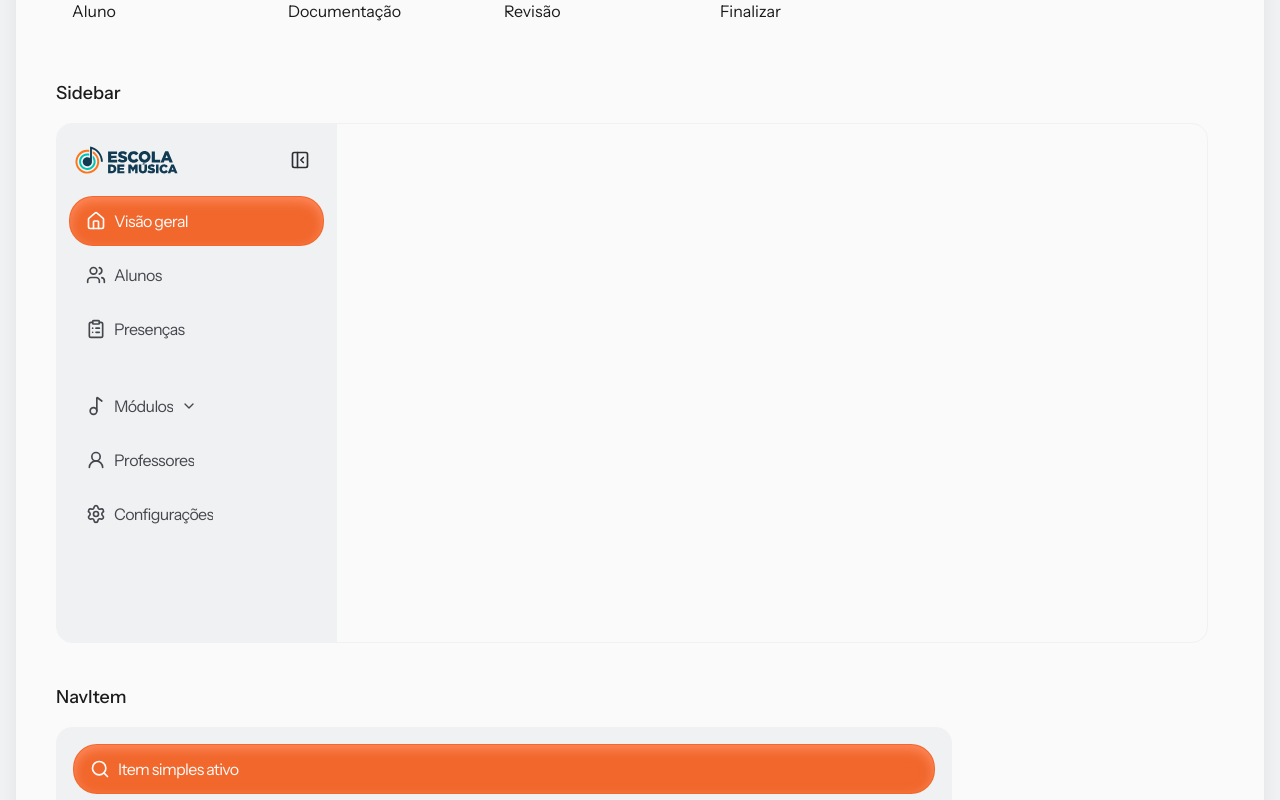
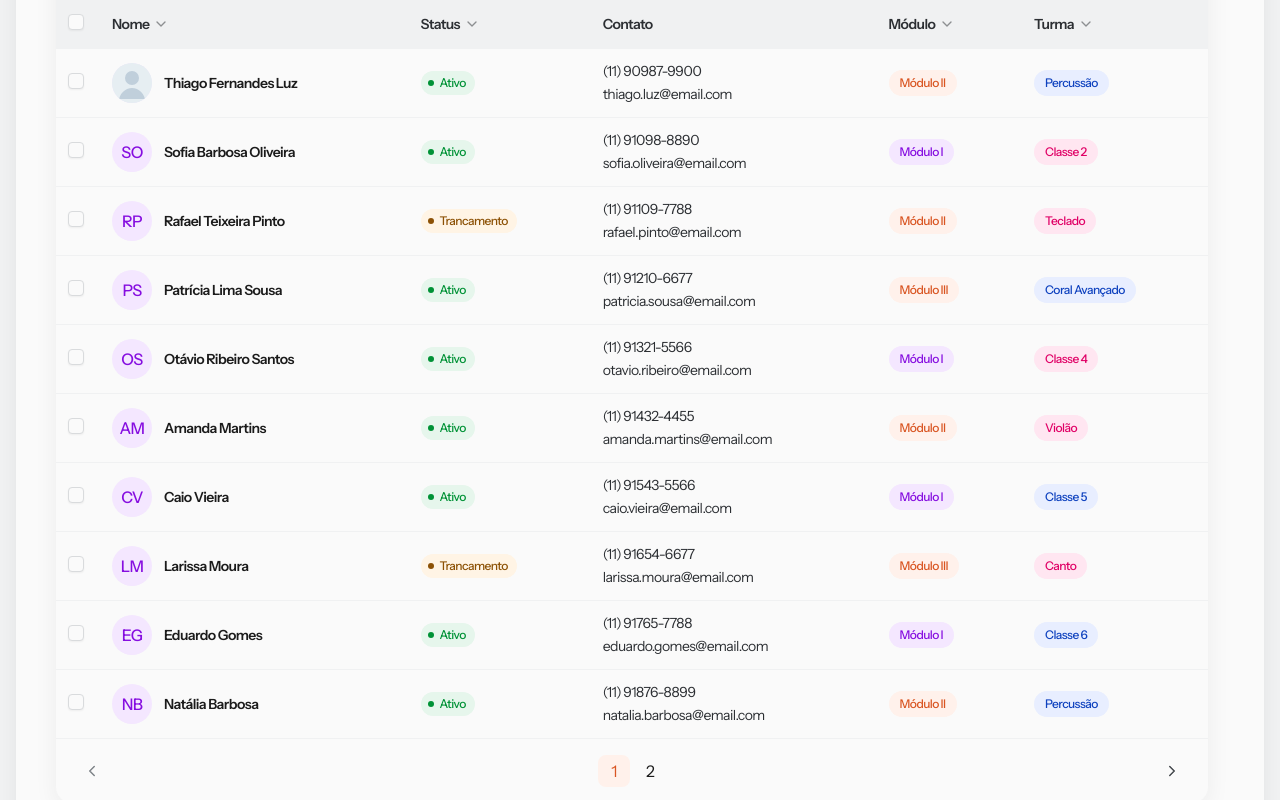
Before and after one commit to AndressaMendess/clm-gestao-2.0, a Next.js app: page /playground in a window 1280 px wide. Shown: the part 3780-4580 px from the top of the page. Built offline with nearby package versions, Linux system fonts and the light colour scheme.

Commit message:
feat: add table-card pagination controls and playground preview

```diff
--- a/src/app/(app)/playground/page.tsx
+++ b/src/app/(app)/playground/page.tsx
@@ -93,6 +93,75 @@ export default function HomePage() {
       module: "Módulo I",
       moduleVariant: "violet",
       classroom: "Classe 4",
+      classroomVariant: "pink",
+    },
+  ];
+  const studentRowsPaginated: StudentTableRow[] = [
+    ...studentRows,
+    {
+      initials: "AM",
+      name: "Amanda Martins",
+      status: "Ativo",
+      phone: "(11) 91432-4455",
+      email: "amanda.martins@email.com",
+      module: "Módulo II",
+      moduleVariant: "orange",
+      classroom: "Violão",
+      classroomVariant: "pink",
+    },
+    {
+      initials: "CV",
+      name: "Caio Vieira",
+      status: "Ativo",
+      phone: "(11) 91543-5566",
+      email: "caio.vieira@email.com",
+      module: "Módulo I",
+      moduleVariant: "violet",
+      classroom: "Classe 5",
+      classroomVariant: "blue",
+    },
+    {
+      initials: "LM",
+      name: "Larissa Moura",
+      status: "Trancamento",
+      phone: "(11) 91654-6677",
+      email: "larissa.moura@email.com",
+      module: "Módulo III",
+      moduleVariant: "orange",
+      classroom: "Canto",
+      classroomVariant: "pink",
+    },
+    {
+      initials: "EG",
+      name: "Eduardo Gomes",
+      status: "Ativo",
+      phone: "(11) 91765-7788",
+      email: "eduardo.gomes@email.com",
+      module: "Módulo I",
+      moduleVariant: "violet",
+      classroom: "Classe 6",
+      classroomVariant: "blue",
+    },
+    {
+      initials: "NB",
+      name: "Natália Barbosa",
+      status: "Ativo",
+      phone: "(11) 91876-8899",
+      email: "natalia.barbosa@email.com",
+      module: "Módulo II",
+      moduleVariant: "orange",
+      classroom: "Percussão",
+      classroomVariant: "blue",
+    },
+    {
+      initials: "RF",
+      name: "Renato Faria",
+      status: "Trancamento",
+      phone: "(11) 91987-9900",
+      email: "renato.faria@email.com",
+      module: "Módulo III",
+      moduleVariant: "orange",
+      classroom: "Classe 7",
       classroomVariant: "pink",
     },
   ];
@@ -345,6 +414,76 @@ export default function HomePage() {
         </section>
 
         <section className="flex flex-col gap-4">
+          <h2 className="text-lg font-medium">TableCard (Paginação)</h2>
+          <TableCard
+            ariaLabel="Tabela de alunos com paginação"
+            rowKey={(row) => row.email}
+            selectableRows
+            title="Alunos"
+            titleBadge={`${studentRowsPaginated.length} alunos`}
+            columns={[
+              {
+                id: "name",
+                header: "Nome",
+                key: "name",
+                sortable: true,
+                render: (row) => (
+                  <div className="flex items-center gap-3">
+                    <Avatar
+                      alt={`Avatar de ${row.name}`}
+                      initials={row.initials}
+                      name={row.name}
+                      src={row.avatarSrc}
+                      variant={row.avatarSrc ? "with-image" : "without-image"}
+                    />
+                    <span className="[font-size:var(--typography-body-medium-semibold-font-size)] [line-height:var(--typography-body-medium-semibold-line-height)] [font-weight:var(--typography-body-medium-semibold-font-weight)] [letter-spacing:var(--typography-body-medium-semibold-letter-spacing)] text-[var(--content-primary)]">
+                      {row.name}
+                    </span>
+                  </div>
+                ),
+              },
+              {
+                id: "status",
+                header: "Status",
+                key: "status",
+                sortable: true,
+                render: (row) => (
+                  <Badge appearance="dot" variant={row.status === "Ativo" ? "success" : "warning"}>
+                    {row.status}
+                  </Badge>
+                ),
+              },
+              {
+                id: "contact",
+                header: "Contato",
+                key: "phone",
+                render: (row) => (
+                  <div className="grid gap-0.5">
+                    <span>{row.phone}</span>
+                    <span className="text-[var(--content-secondary)]">{row.email}</span>
+                  </div>
+                ),
+              },
+              {
+                id: "module",
+                header: "Módulo",
+                key: "module",
+                sortable: true,
+                render: (row) => <Badge variant={row.moduleVariant}>{row.module}</Badge>,
+              },
+              {
+                id: "classroom",
+                header: "Turma",
+                key: "classroom",
+                sortable: true,
+                render: (row) => <Badge variant={row.classroomVariant}>{row.classroom}</Badge>,
+              },
+            ]}
+            rows={studentRowsPaginated}
+          />
+        </section>
+
+        <section className="flex flex-col gap-4">
           <h2 className="text-lg font-medium">Stepper</h2>
           <div className="w-full max-w-4xl rounded-2xl bg-[var(--background-primary)] p-4">
             <Stepper
--- a/src/components/ui/avatar/avatar.styles.ts
+++ b/src/components/ui/avatar/avatar.styles.ts
@@ -1,7 +1,7 @@
 import type { AvatarProps } from "./avatar.types";
 
 const avatarBaseStyles =
-  "inline-flex shrink-0 items-center justify-center overflow-hidden rounded-full bg-[var(--accent-purple-background)] text-[var(--content-primary)]";
+  "inline-flex shrink-0 items-center justify-center overflow-hidden rounded-full bg-[var(--accent-purple-background)] text-[var(--accent-purple-content)]";
 
 const avatarSizeStyles: Record<NonNullable<AvatarProps["size"]>, string> = {
   sm: "h-8 w-8",
--- a/src/components/ui/table-card/index.tsx
+++ b/src/components/ui/table-card/index.tsx
@@ -1,8 +1,9 @@
-import { ChevronDown, ChevronUp } from "lucide-react";
+import { ChevronDown, ChevronLeft, ChevronRight, ChevronUp } from "lucide-react";
 import { isValidElement, useMemo, useState } from "react";
 import type { ReactNode } from "react";
 import { cx } from "@/lib/cx";
 import { Badge } from "../badge";
+import { Button } from "../button";
 import { Checkbox } from "../checkbox";
 import {
   getTableCardAlignStyles,
@@ -19,6 +20,10 @@ import {
   tableCardMobileItemStyles,
   tableCardMobileListStyles,
   tableCardMobileRowTopStyles,
+  tableCardPaginationPageButtonActiveStyles,
+  tableCardPaginationPageButtonBaseStyles,
+  tableCardPaginationPagesStyles,
+  tableCardPaginationStyles,
   tableCardHeadRowStyles,
   tableCardScrollWrapperStyles,
   tableCardSelectionCellStyles,
@@ -114,6 +119,7 @@ export function TableCard<Row extends Record<string, unknown>>({
   rowClassName,
   rowKey,
   rows,
+  pageSize = 10,
   selectableRows = false,
   selectedRowKeys,
   sortState,
@@ -124,6 +130,7 @@ export function TableCard<Row extends Record<string, unknown>>({
   const [internalSortState, setInternalSortState] = useState<TableCardSortState | null>(null);
   const [internalSelectedRowKeys, setInternalSelectedRowKeys] =
     useState<string[]>(defaultSelectedRowKeys);
+  const [currentPage, setCurrentPage] = useState(1);
   const resolvedSortState = sortState === undefined ? internalSortState : sortState;
   const resolvedSelectedRowKeys =
     selectedRowKeys === undefined ? internalSelectedRowKeys : selectedRowKeys;
@@ -141,9 +148,17 @@ export function TableCard<Row extends Record<string, unknown>>({
   }, [activeSortColumn, resolvedSortState, rows]);
 
   const hasRows = resolvedRows.length > 0;
+  const shouldPaginate = !isLoading && resolvedRows.length > pageSize;
+  const totalPages = shouldPaginate ? Math.ceil(resolvedRows.length / pageSize) : 1;
+  const safeCurrentPage = Math.min(currentPage, totalPages);
+  const pageStart = (safeCurrentPage - 1) * pageSize;
+  const pageEnd = pageStart + pageSize;
+  const paginatedRows = shouldPaginate ? resolvedRows.slice(pageStart, pageEnd) : resolvedRows;
   const statusMessage = isLoading ? loadingMessage : emptyMessage;
   const showStatusRow = !hasRows || isLoading;
-  const visibleRowKeys = resolvedRows.map((row, rowIndex) => resolveRowKey(rowKey, row, rowIndex));
+  const visibleRowKeys = paginatedRows.map((row, rowIndex) =>
+    resolveRowKey(rowKey, row, pageStart + rowIndex),
+  );
   const selectedVisibleCount = visibleRowKeys.filter((key) => resolvedSelectedRowKeys.includes(key)).length;
   const allVisibleSelected = visibleRowKeys.length > 0 && selectedVisibleCount === visibleRowKeys.length;
   const someVisibleSelected = selectedVisibleCount > 0 && !allVisibleSelected;
@@ -187,6 +202,18 @@ export function TableCard<Row extends Record<string, unknown>>({
       ? resolvedSelectedRowKeys.filter((key) => key !== targetKey)
       : [...resolvedSelectedRowKeys, targetKey];
     updateSelection(nextKeys);
+  };
+
+  const goToPreviousPage = () => {
+    setCurrentPage((page) => Math.max(1, page - 1));
+  };
+
+  const goToNextPage = () => {
+    setCurrentPage((page) => Math.min(totalPages, page + 1));
+  };
+
+  const handleGoToPage = (page: number) => {
+    setCurrentPage(Math.min(Math.max(1, page), totalPages));
   };
 
   const renderCellValue = (row: Row, column: TableCardColumn<Row>, rowIndex: number) => {
@@ -274,9 +301,10 @@ export function TableCard<Row extends Record<string, unknown>>({
             ) : null}
 
             {!isLoading
-              ? resolvedRows.map((row, rowIndex) => {
+              ? paginatedRows.map((row, rowIndex) => {
                   const interactive = Boolean(onRowClick);
-                  const currentRowKey = resolveRowKey(rowKey, row, rowIndex);
+                  const absoluteRowIndex = pageStart + rowIndex;
+                  const currentRowKey = resolveRowKey(rowKey, row, absoluteRowIndex);
                   return (
                     <tr
                       className={cx(
@@ -285,13 +313,13 @@ export function TableCard<Row extends Record<string, unknown>>({
                         rowClassName,
                       )}
                       key={currentRowKey}
-                      onClick={interactive ? () => onRowClick?.(row, rowIndex) : undefined}
+                      onClick={interactive ? () => onRowClick?.(row, absoluteRowIndex) : undefined}
                       onKeyDown={
                         interactive
                           ? (event) => {
                               if (event.key === "Enter" || event.key === " ") {
                                 event.preventDefault();
-                                onRowClick?.(row, rowIndex);
+                                onRowClick?.(row, absoluteRowIndex);
                               }
                             }
                           : undefined
@@ -329,20 +357,21 @@ export function TableCard<Row extends Record<string, unknown>>({
         {showStatusRow ? (
           <div className={tableCardStatusCellStyles}>{statusMessage}</div>
         ) : (
-          resolvedRows.map((row, rowIndex) => {
+          paginatedRows.map((row, rowIndex) => {
             const interactive = Boolean(onRowClick);
-            const currentRowKey = resolveRowKey(rowKey, row, rowIndex);
+            const absoluteRowIndex = pageStart + rowIndex;
+            const currentRowKey = resolveRowKey(rowKey, row, absoluteRowIndex);
             return (
               <article
                 className={cx(tableCardMobileItemStyles, interactive && tableCardClickableRowStyles, rowClassName)}
                 key={currentRowKey}
-                onClick={interactive ? () => onRowClick?.(row, rowIndex) : undefined}
+                onClick={interactive ? () => onRowClick?.(row, absoluteRowIndex) : undefined}
                 onKeyDown={
                   interactive
                     ? (event) => {
                         if (event.key === "Enter" || event.key === " ") {
                           event.preventDefault();
-                          onRowClick?.(row, rowIndex);
+                          onRowClick?.(row, absoluteRowIndex);
                         }
                       }
                     : undefined
@@ -362,7 +391,7 @@ export function TableCard<Row extends Record<string, unknown>>({
                 {mobileColumns.map((column) => (
                   <div className={tableCardMobileFieldStyles} key={column.id}>
                     <span className={tableCardMobileFieldLabelStyles}>{column.header}</span>
-                    <div>{renderCellValue(row, column, rowIndex)}</div>
+                    <div>{renderCellValue(row, column, absoluteRowIndex)}</div>
                   </div>
                 ))}
               </article>
@@ -370,6 +399,46 @@ export function TableCard<Row extends Record<string, unknown>>({
           })
         )}
       </div>
+
+      {shouldPaginate ? (
+        <footer className={tableCardPaginationStyles}>
+          <Button
+            aria-label="Página anterior"
+            disabled={safeCurrentPage === 1}
+            icon={ChevronLeft}
+            variant="icon"
+            onClick={goToPreviousPage}
+          />
+          <div className={tableCardPaginationPagesStyles}>
+            {Array.from({ length: totalPages }, (_, index) => {
+              const page = index + 1;
+              const isActivePage = page === safeCurrentPage;
+              return (
+                <button
+                  aria-current={isActivePage ? "page" : undefined}
+                  aria-label={`Ir para página ${page}`}
+                  className={cx(
+                    tableCardPaginationPageButtonBaseStyles,
+                    isActivePage && tableCardPaginationPageButtonActiveStyles,
+                  )}
+                  key={page}
+                  onClick={() => handleGoToPage(page)}
+                  type="button"
+                >
+                  {page}
+                </button>
+              );
+            })}
+          </div>
+          <Button
+            aria-label="Próxima página"
+            disabled={safeCurrentPage === totalPages}
+            icon={ChevronRight}
+            variant="icon"
+            onClick={goToNextPage}
+          />
+        </footer>
+      ) : null}
     </div>
   );
 }
--- a/src/components/ui/table-card/table-card.styles.ts
+++ b/src/components/ui/table-card/table-card.styles.ts
@@ -48,6 +48,13 @@ export const tableCardMobileRowTopStyles = "mb-2 flex items-start gap-2";
 export const tableCardMobileFieldStyles = "grid gap-1 py-2 first:pt-0";
 export const tableCardMobileFieldLabelStyles =
   "text-[var(--content-secondary)] [font-size:var(--typography-body-small-font-size)] [line-height:var(--typography-body-small-line-height)] [font-weight:var(--typography-body-small-semibold-font-weight)] [letter-spacing:var(--typography-body-small-letter-spacing)]";
+export const tableCardPaginationStyles =
+  "flex items-center justify-between border-t border-[var(--border-primary)] px-4 py-3";
+export const tableCardPaginationPagesStyles = "inline-flex items-center gap-1";
+export const tableCardPaginationPageButtonBaseStyles =
+  "inline-flex h-8 min-w-8 items-center justify-center rounded-[8px] px-2 [font-size:var(--typography-body-medium-regular-font-size)] [line-height:var(--typography-body-medium-regular-line-height)] [font-weight:var(--typography-body-medium-regular-font-weight)] [letter-spacing:var(--typography-body-medium-regular-letter-spacing)] transition-colors focus-visible:outline-none focus-visible:ring-2 focus-visible:ring-[var(--button-focus-ring)] focus-visible:ring-offset-2";
+export const tableCardPaginationPageButtonActiveStyles =
+  "bg-[var(--brand-primary-subtle)] text-[var(--brand-primary-strong)]";
 
 export function getTableCardAlignStyles(align: TableCardAlign = "left"): string {
   if (align === "center") return "text-center";
--- a/src/components/ui/table-card/table-card.types.ts
+++ b/src/components/ui/table-card/table-card.types.ts
@@ -50,6 +50,7 @@ export type TableCardProps<Row extends Record<string, unknown> = Record<string,
   /** Stable row id: property name or function. Defaults to row index (not ideal for selection/sort). */
   rowKey?: keyof Row | ((row: Row, rowIndex: number) => string);
   rows: Row[];
+  pageSize?: number;
   selectableRows?: boolean;
   selectedRowKeys?: string[];
   sortState?: TableCardSortState | null;
```
